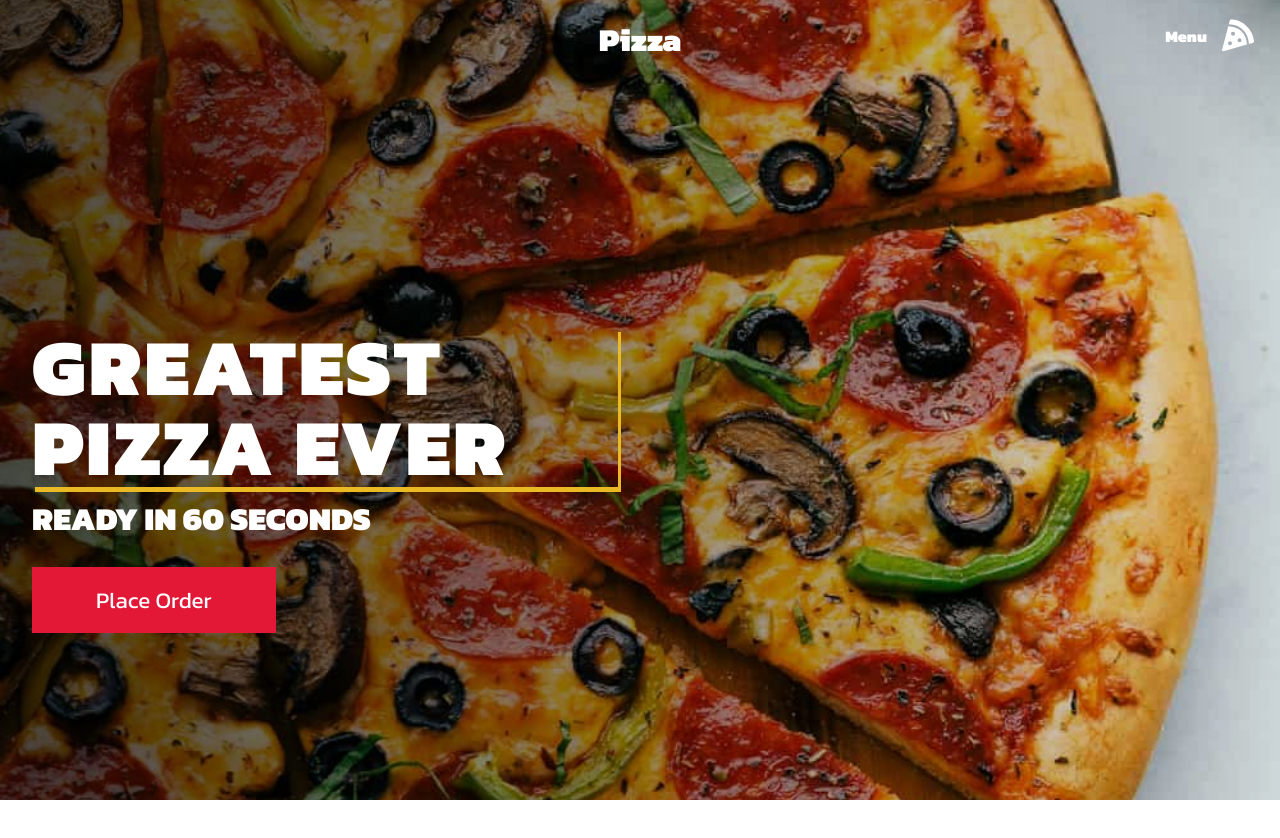
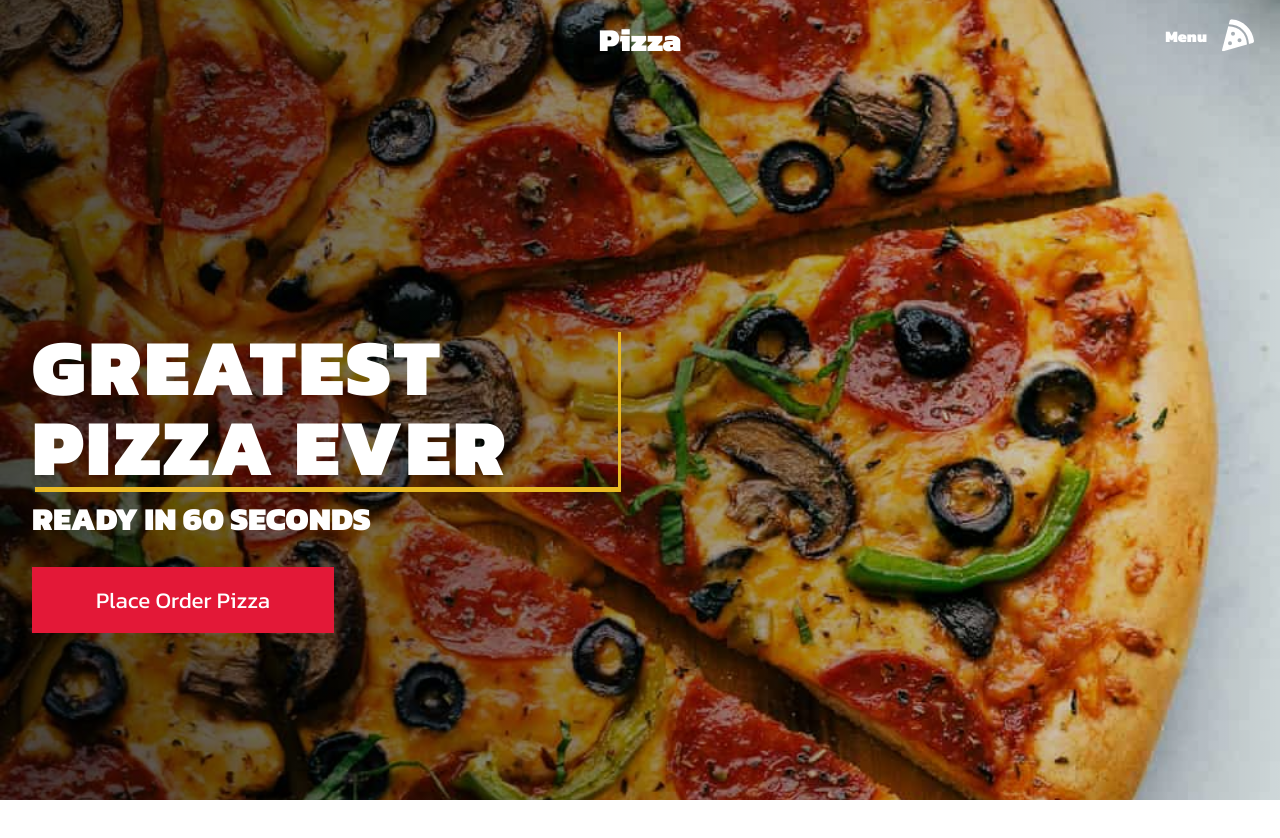
Before and after one commit to Alicerichardson28/Pizza-website-with-React, a React (Create React App) app: page / in a window 1280 px wide. Shown: the top 838 px of the page. Built offline with nearby package versions, Linux system fonts and the light colour scheme.

Commit message:
change context button

```diff
--- a/src/components/Navbar/Hero/index.js
+++ b/src/components/Navbar/Hero/index.js
@@ -17,7 +17,7 @@ const Hero = () => {
                 <HeroItems>
                     <HeroH1>Greatest Pizza Ever</HeroH1>
                     <HeroP>Ready in 60 seconds</HeroP>
-                    <HeroBtn>Place Order</HeroBtn>
+                    <HeroBtn>Place Order Pizza</HeroBtn>
                 </HeroItems>
             </HeroContent>
         </HeroContainer>
```
